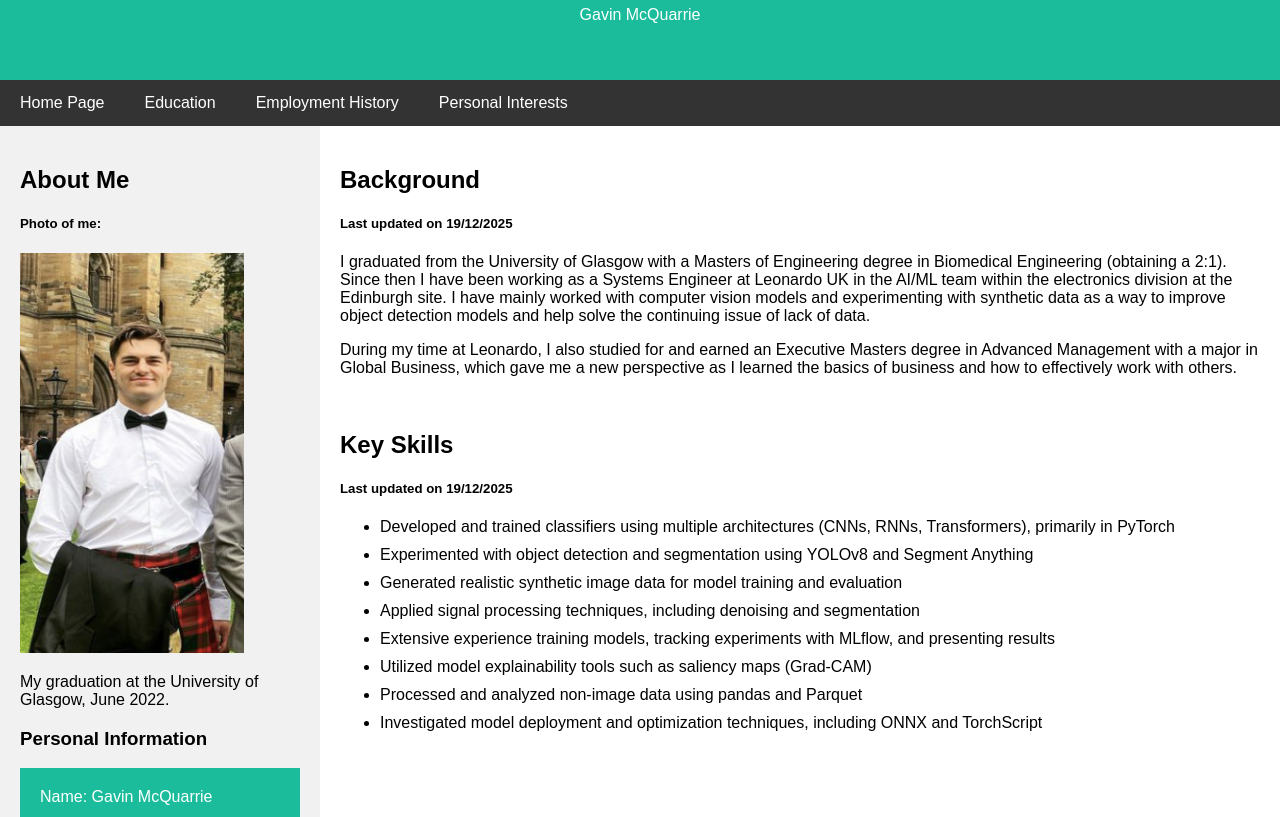
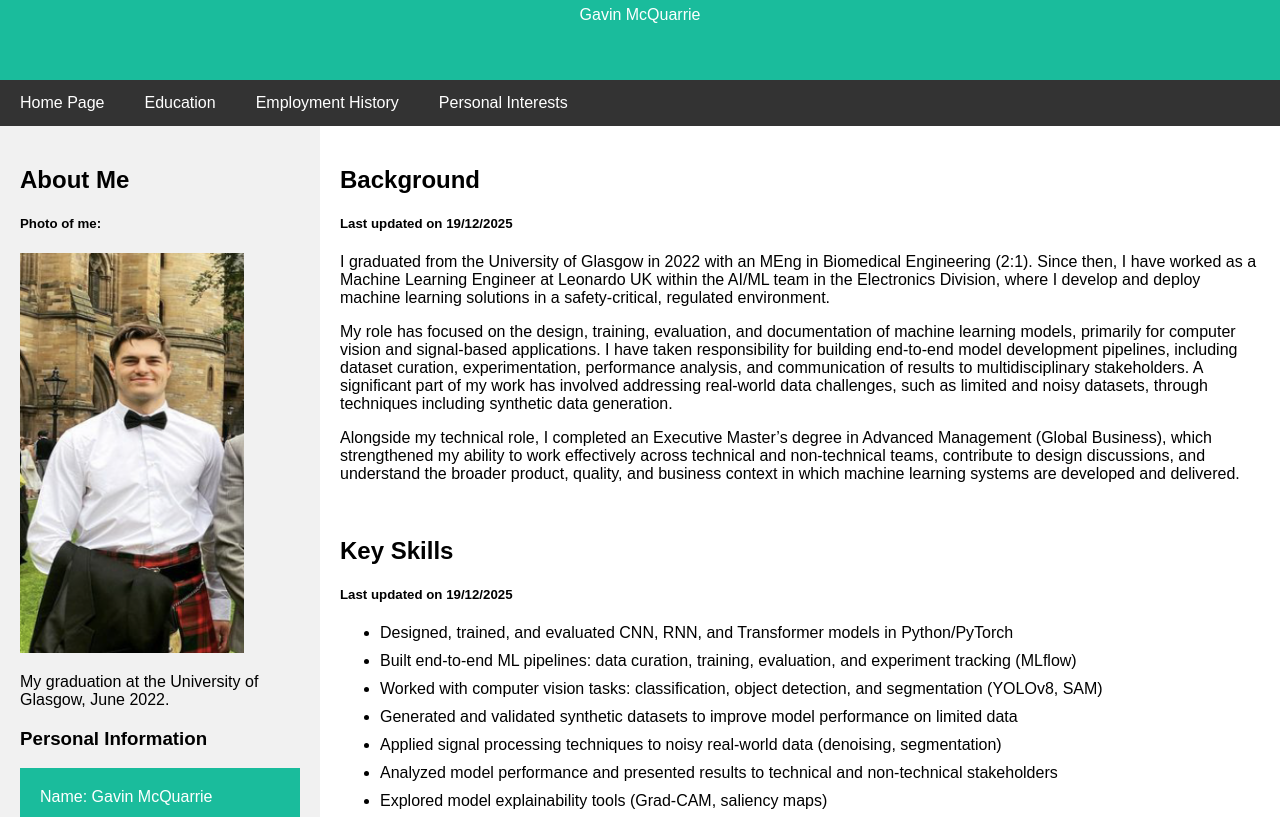
Before and after one commit to gavin-mcquarrie/Curriculum_Vitae, a plain HTML site: page index.html in a window 1280 px wide. Shown: the part 133-950 px from the top of the page. Drawn offline with Linux system fonts and the light colour scheme.

Commit message:
updated background and key skills to align with GE

```diff
--- a/index.html
+++ b/index.html
@@ -49,24 +49,30 @@ body {
   <div class="main">
     <h2>Background</h2>
     <h5>Last updated on 19/12/2025</h5>
-    <p>I graduated from the University of Glasgow with a Masters of Engineering degree in Biomedical Engineering (obtaining a 2:1).
-      Since then I have been working as a Systems Engineer at Leonardo UK in the AI/ML team within the electronics division at the Edinburgh site.
-      I have mainly worked with computer vision models and experimenting with synthetic data as a way to improve object detection models
-      and help solve the continuing issue of lack of data.
-    <p>During my time at Leonardo, I also studied for and earned an Executive Masters degree in Advanced Management with a major in Global Business, which
-      gave me a new perspective as I learned the basics of business and how to effectively work with others.</p>
+    <p>I graduated from the University of Glasgow in 2022 with an MEng in Biomedical Engineering (2:1). Since then, I have worked as a
+      Machine Learning Engineer at Leonardo UK within the AI/ML team in the Electronics Division, where I develop and deploy machine
+      learning solutions in a safety-critical, regulated environment.
+    <p>My role has focused on the design, training, evaluation, and documentation of machine learning models, primarily for computer vision
+      and signal-based applications. I have taken responsibility for building end-to-end model development pipelines, including dataset
+      curation, experimentation, performance analysis, and communication of results to multidisciplinary stakeholders. A significant part of
+      my work has involved addressing real-world data challenges, such as limited and noisy datasets, through techniques including
+      synthetic data generation.</p>
+    <p>Alongside my technical role, I completed an Executive Master’s degree in Advanced Management (Global Business), which strengthened
+      my ability to work effectively across technical and non-technical teams, contribute to design discussions, and understand the broader
+      product, quality, and business context in which machine learning systems are developed and delivered.</p>
     <br>
     <h2>Key Skills</h2>
     <h5>Last updated on 19/12/2025</h5>
     <ul>
-        <li>Developed and trained classifiers using multiple architectures (CNNs, RNNs, Transformers), primarily in PyTorch</li>
-        <li>Experimented with object detection and segmentation using YOLOv8 and Segment Anything</li>
-        <li>Generated realistic synthetic image data for model training and evaluation</li>
-        <li>Applied signal processing techniques, including denoising and segmentation</li>
-        <li>Extensive experience training models, tracking experiments with MLflow, and presenting results</li>
-        <li>Utilized model explainability tools such as saliency maps (Grad-CAM)</li>
-        <li>Processed and analyzed non-image data using pandas and Parquet</li>
-        <li>Investigated model deployment and optimization techniques, including ONNX and TorchScript</li>
+        <li>Designed, trained, and evaluated CNN, RNN, and Transformer models in Python/PyTorch</li>
+        <li>Built end-to-end ML pipelines: data curation, training, evaluation, and experiment tracking (MLflow)</li>
+        <li>Worked with computer vision tasks: classification, object detection, and segmentation (YOLOv8, SAM)</li>
+        <li>Generated and validated synthetic datasets to improve model performance on limited data</li>
+        <li>Applied signal processing techniques to noisy real-world data (denoising, segmentation)</li>
+        <li>Analyzed model performance and presented results to technical and non-technical stakeholders</li>
+        <li>Explored model explainability tools (Grad-CAM, saliency maps)</li>
+        <li>Worked with diverse data types, from tabular datasets to images</li>
+        <li>Investigated model deployment and optimisation (ONNX, TorchScript) with ongoing Docker upskilling</li>
     </ul>
   </div>
 </div>
```
Also changed, not shown: pages/personal_interests.html (+17 -8 lines).
